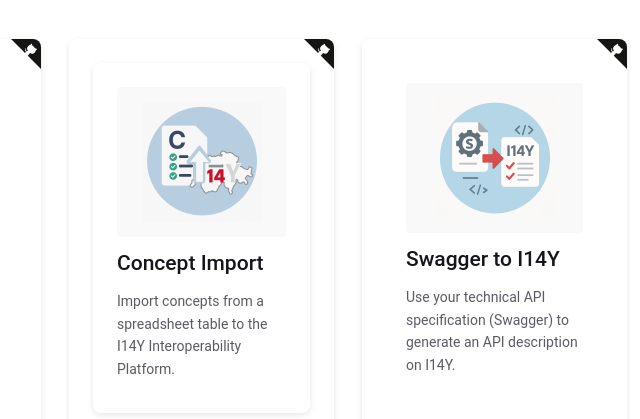
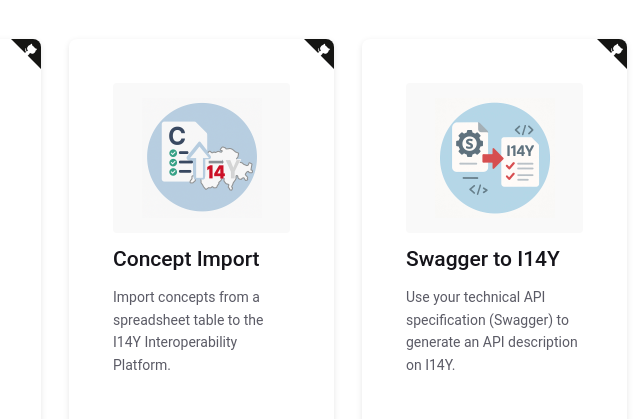
Before and after one commit to I14Y-ch/toolbox, a plain HTML site: page index.html in a window 1280 px wide. Shown: the part 381-800 px from the top of the page, 585-1225 px from the left. Drawn offline with Linux system fonts and the light colour scheme.

Commit message:
Adjusted class

```diff
--- a/index.html
+++ b/index.html
@@ -75,7 +75,7 @@
 
                 <!-- Concept Import Tool -->
                 <div class="api-card">
-                    <a href="https://i14y-toolbox-concept-input-osq8i.ondigitalocean.app/" class="api-card" target="_blank">
+                    <a href="https://i14y-toolbox-concept-input-osq8i.ondigitalocean.app/" class="card-main-link" target="_blank">
                         <div class="tool-logo">
                             <img src="static/img/i14y-concept-import.png" alt="Logo I14Y Concept Import">
                         </div>
```
